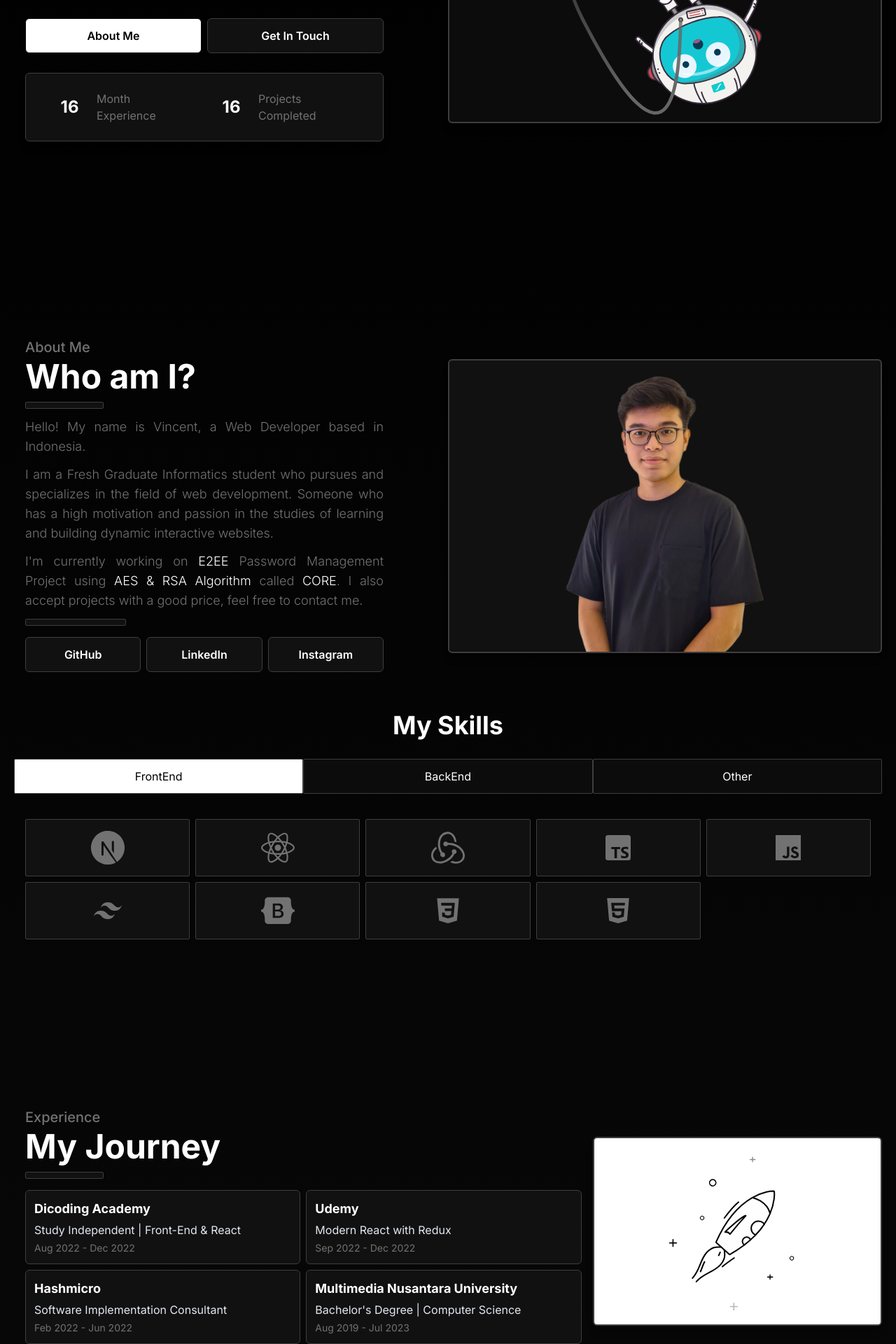
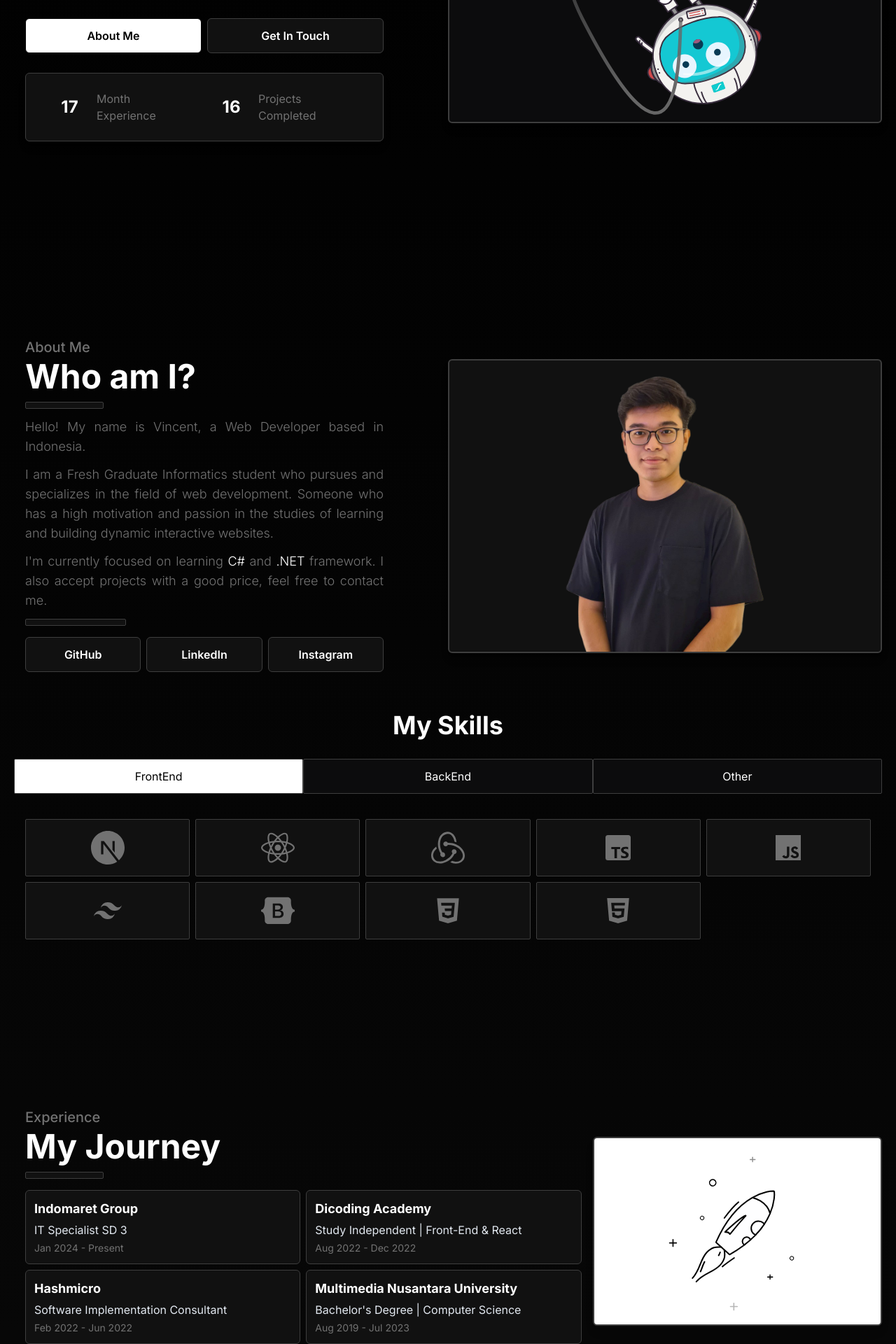
Before and after one commit to vincentt14/vincentt14.github.io, a Next.js app: page / in a window 1280 px wide. Shown: the part 420-2340 px from the top of the page at 70% size. Built offline with nearby package versions, Linux system fonts and the light colour scheme.

Commit message:
Update 2024

```diff
--- a/components/about/Info.tsx
+++ b/components/about/Info.tsx
@@ -55,9 +55,9 @@ export const Info = () => {
         </p>
 
         <p className="my-3">
-          I&apos;m currently working on <span className="text-white">E2EE</span> Password Management Project using <span className="text-white">AES & RSA Algorithm</span> called <span className="text-white">CORE</span>. I also accept
-          projects with a good price, feel free to contact me.
-          {/* I&apos;m currently focused on learning Front-End web development - <span className="text-white">Next.js</span>. I am also a freelancer while looking for a job. */}
+          {/* I&apos;m currently working on <span className="text-white">E2EE</span> Password Management Project using <span className="text-white">AES & RSA Algorithm</span> called <span className="text-white">CORE</span>. I also accept
+          projects with a good price, feel free to contact me. */}
+          I&apos;m currently focused on learning <span className="text-white">C#</span> and <span className="text-white">.NET</span> framework. I also accept projects with a good price, feel free to contact me.
         </p>
       </div>
       <hr className="w-36 my-3 p-1 bg-tertiary border border-borderColor rounded-sm" />
--- a/components/about/stacks/BackEndStacks.tsx
+++ b/components/about/stacks/BackEndStacks.tsx
@@ -1,7 +1,7 @@
 "use client";
 
 import { toast } from "react-hot-toast";
-import { SiLaravel, SiPhp, SiFirebase, SiPlanetscale, SiExpress, SiNestjs, SiPostgresql } from "react-icons/si";
+import { SiLaravel, SiPhp, SiFirebase, SiPlanetscale, SiCsharp, SiDotnet, SiPostgresql } from "react-icons/si";
 
 export const BackEndStacks = () => {
   const stacks = [
@@ -14,17 +14,17 @@ export const BackEndStacks = () => {
       icon: <SiPhp />,
     },
     {
+      title: "DotNet",
+      icon: <SiDotnet />,
+    },
+    {
+      title: "C#",
+      icon: <SiCsharp />,
+    },
+    {
       title: "PostgreSQL",
       icon: <SiPostgresql />,
     },
-    // {
-    //   title: "Express",
-    //   icon: <SiExpress />,
-    // },
-    // {
-    //   title: "Nest.js",
-    //   icon: <SiNestjs />,
-    // },
     {
       title: "PlanetScale",
       icon: <SiPlanetscale />,
--- a/components/experience/Journey.tsx
+++ b/components/experience/Journey.tsx
@@ -2,15 +2,15 @@ export const Journey = () => {
   const experiences = [
     {
       id: 4,
+      place: "Indomaret Group",
+      title: "IT Specialist SD 3",
+      timespan: "Jan 2024 - Present",
+    },
+    {
+      id: 3,
       place: "Dicoding Academy",
       title: "Study Independent | Front-End & React",
       timespan: "Aug 2022 - Dec 2022",
-    },
-    {
-      id: 3,
-      place: "Udemy",
-      title: "Modern React with Redux",
-      timespan: "Sep 2022 - Dec 2022",
     },
     {
       id: 2,
--- a/components/home/Status.tsx
+++ b/components/home/Status.tsx
@@ -2,7 +2,7 @@ export const Status = () => {
   return (
     <div className="mb-6 grid w-full grid-cols-2 gap-0 border shadow-lg border-borderColor bg-tertiary p-6 text-primary lg:max-w-lg rounded-md">
       <div className="grid grid-cols-3">
-        <div className="col-1 col-span-1 flex items-center justify-center text-2xl font-bold text-white">16</div>
+        <div className="col-1 col-span-1 flex items-center justify-center text-2xl font-bold text-white">17</div>
         <div className="col-2 col-span-2">
           <p className="text-xs lg:text-base">Month</p>
           <p className="text-xs lg:text-base">Experience</p>
--- a/components/home/Welcome.tsx
+++ b/components/home/Welcome.tsx
@@ -18,7 +18,7 @@ export const Welcome = () => {
             typeSpeed={70}
             deleteSpeed={70}
             delaySpeed={1500}
-            words={["FrontEnd Engineer.", "Web Developer.", "Next Developer.", "React Developer.", "Laravel Developer.", "JavaScript Developer.", "Programmer."]}
+            words={["Software Developer.", "FrontEnd Engineer.","BackEnd Engineer.", "Web Developer.", "Next Developer.", "React Developer.", "DotNet Developer.", "Laravel Developer.", "JavaScript Developer.", "Programmer."]}
           />
         </span>
       </h2>
--- a/components/layout/Footer.tsx
+++ b/components/layout/Footer.tsx
@@ -118,7 +118,7 @@ export const Footer = () => {
                 </div>
               </li>
               <li className="mt-10 md:mt-14">
-                <p className="mb-2 inline-block font-light text-primary">© 2023 Vincent</p>
+                <p className="mb-2 inline-block font-light text-primary">© 2024 Vincent</p>
                 <div className="flex gap-x-2">
                   {stacks.map((stack) => (
                     <div key={stack.name} className="w-11 h-11 bg-black border border-borderColor rounded-md flex items-center justify-center">
```
Also changed, not shown: package.json (+16 -15 lines), 1 other file (tests, documents, lock files or other folders).
